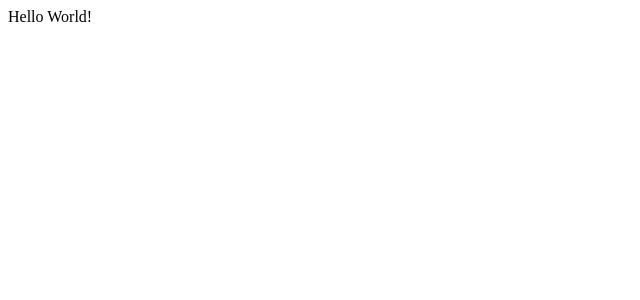
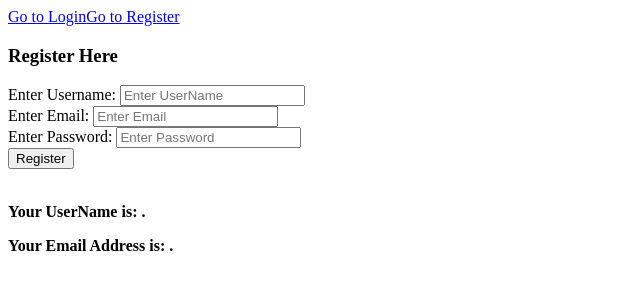
Before and after one commit to priyanshee1604/Vue-Training, a Vue app: page /register in a window 1280 px wide. Shown: the top 300 px of the page, without its empty margins (0-640 px from the left). Built offline with nearby package versions, Linux system fonts and the light colour scheme.

Commit message:
Login-Registration page with Basic Routing

```diff
--- a/package.json
+++ b/package.json
@@ -9,7 +9,8 @@
   },
   "dependencies": {
     "core-js": "^3.8.3",
-    "vue": "^3.2.13"
+    "vue": "^3.2.13",
+    "vue-router": "^4.5.0"
   },
   "devDependencies": {
     "@babel/core": "^7.12.16",
--- a/public/index.html
+++ b/public/index.html
@@ -1,11 +1,15 @@
 <!DOCTYPE html>
-<html lang="">
-
+<html>
+  <head>
+    <meta charset="utf-8">
+    <meta http-equiv="X-UA-Compatible" content="IE=edge">
+    <title></title>
+    <meta name="description" content="">
+    <meta name="viewport" content="width=device-width, initial-scale=1">
+    <link rel="stylesheet" href="">
+  </head>
   <body>
-    <noscript>
-      <strong>We're sorry but <%= htmlWebpackPlugin.options.title %> doesn't work properly without JavaScript enabled. Please enable it to continue.</strong>
-    </noscript>
     <div id="app"></div>
-    <!-- built files will be auto injected -->
+    <script src=""></script>
   </body>
 </html>
--- a/src/App.vue
+++ b/src/App.vue
@@ -1,15 +1,12 @@
 <template>
-  <div>
-    <HelloWorld/>
-  </div>
+      <RouterLink to="/login">Go to Login</RouterLink>
+      <RouterLink to="/register">Go to Register</RouterLink>
+      <RouterView/>
 </template>
 
 <script>
-import HelloWorld from './components/HelloWorld.vue';
 
 export default{
-  components: {
-    HelloWorld
-  }
+  name: 'App',
 }
 </script>
--- /dev/null
+++ b/src/components/LoginForm.vue
@@ -0,0 +1,28 @@
+<template>
+    <h3><p>Login Here</p></h3>
+    <form @submit.prevent="consoleOutput">
+        <label for="username">Enter Username: </label>
+        <input v-model="username" type="text" placeholder="Enter UserName" name="username"><br>
+        <label for="password">Enter Password: </label>
+        <input type="password" placeholder="Enter Password" name="password"/><br>
+        <button>Login</button>
+        <br><br>
+        <p><b>Your UserName is: {{ username }}.</b></p>
+    </form>
+</template>
+
+<script>
+export default{
+    name: 'LoginForm',
+    data(){
+        return{
+            username: '',
+        }
+    },
+    methods:{
+        consoleOutput(){
+            console.log(this.username);
+        }
+    }
+}
+</script>
--- /dev/null
+++ b/src/components/RegistrationForm.vue
@@ -0,0 +1,33 @@
+<template>
+    <h3><p>Register Here</p></h3>
+    <form @submit.prevent="consoleOutput">
+        <label for="username">Enter Username: </label>
+        <input v-model="username" type="text" placeholder="Enter UserName" name="username"><br>
+        <label for="email">Enter Email: </label>
+        <input v-model="email" type="email" placeholder="Enter Email" name="email"/><br>
+        <label for="password">Enter Password: </label>
+        <input type="password" placeholder="Enter Password" name="password"/><br>
+        <button>Register</button>
+        <br><br>
+        <p><b>Your UserName is: {{ username }}.</b></p>
+        <p><b>Your Email Address is: {{ email }}.</b></p>
+    </form>
+</template>
+
+<script>
+export default{
+    name: 'RegistrationForm',
+    data(){
+        return{
+            username: '',
+            email:''
+        }
+    },
+    methods:{
+        consoleOutput(){
+            console.log(this.username);
+            console.log(this.email);
+        }
+    }
+}
+</script>
--- a/src/main.js
+++ b/src/main.js
@@ -1,4 +1,4 @@
 import { createApp } from 'vue'
 import App from './App.vue'
-
-createApp(App).mount('#app')
+import router from '@/routes/router'
+createApp(App).use(router).mount('#app')
```
Also changed, not shown: src/routes/router.js (added, +21 -0 lines), 1 other file (tests, documents, lock files or other folders).
